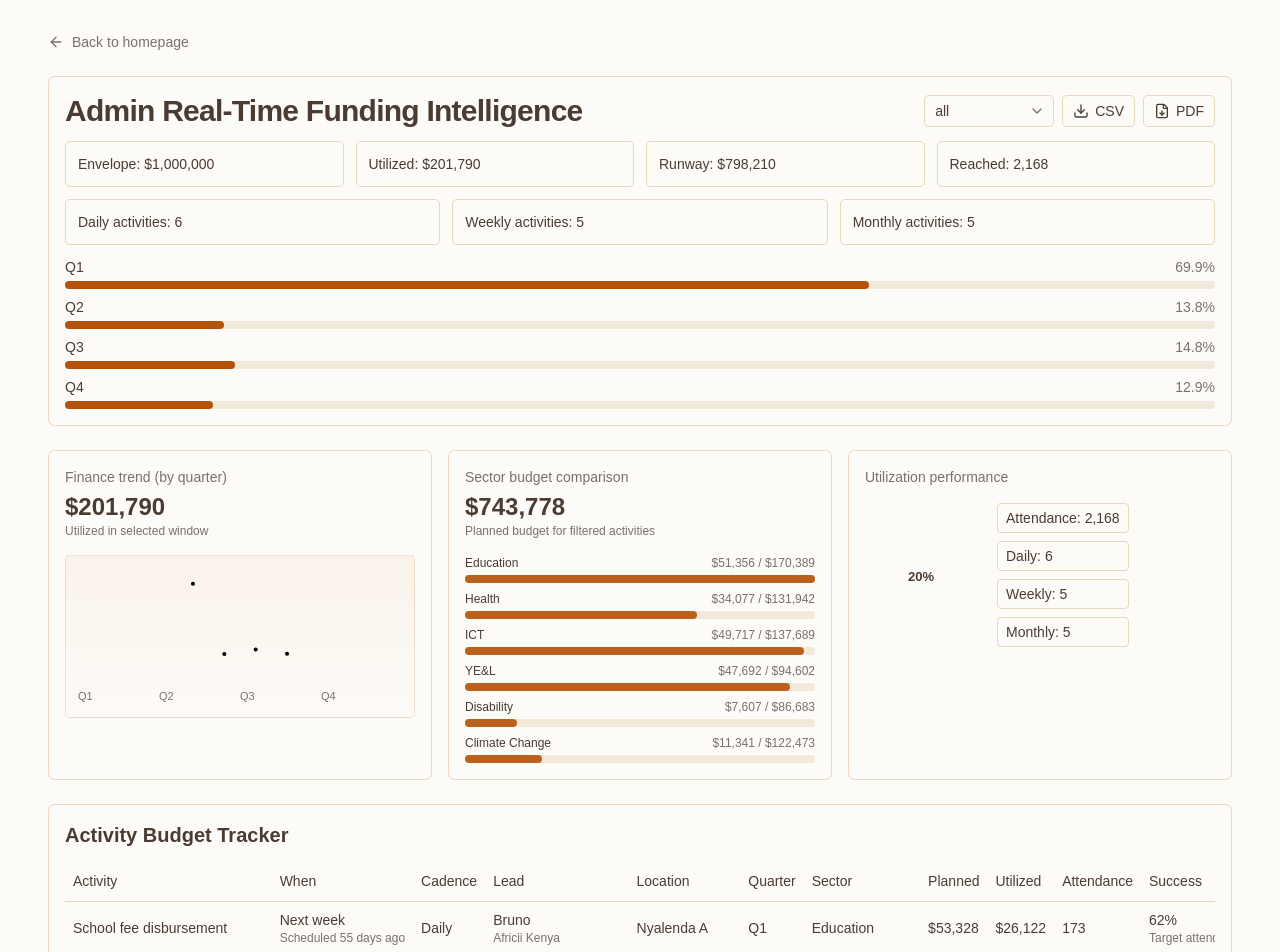
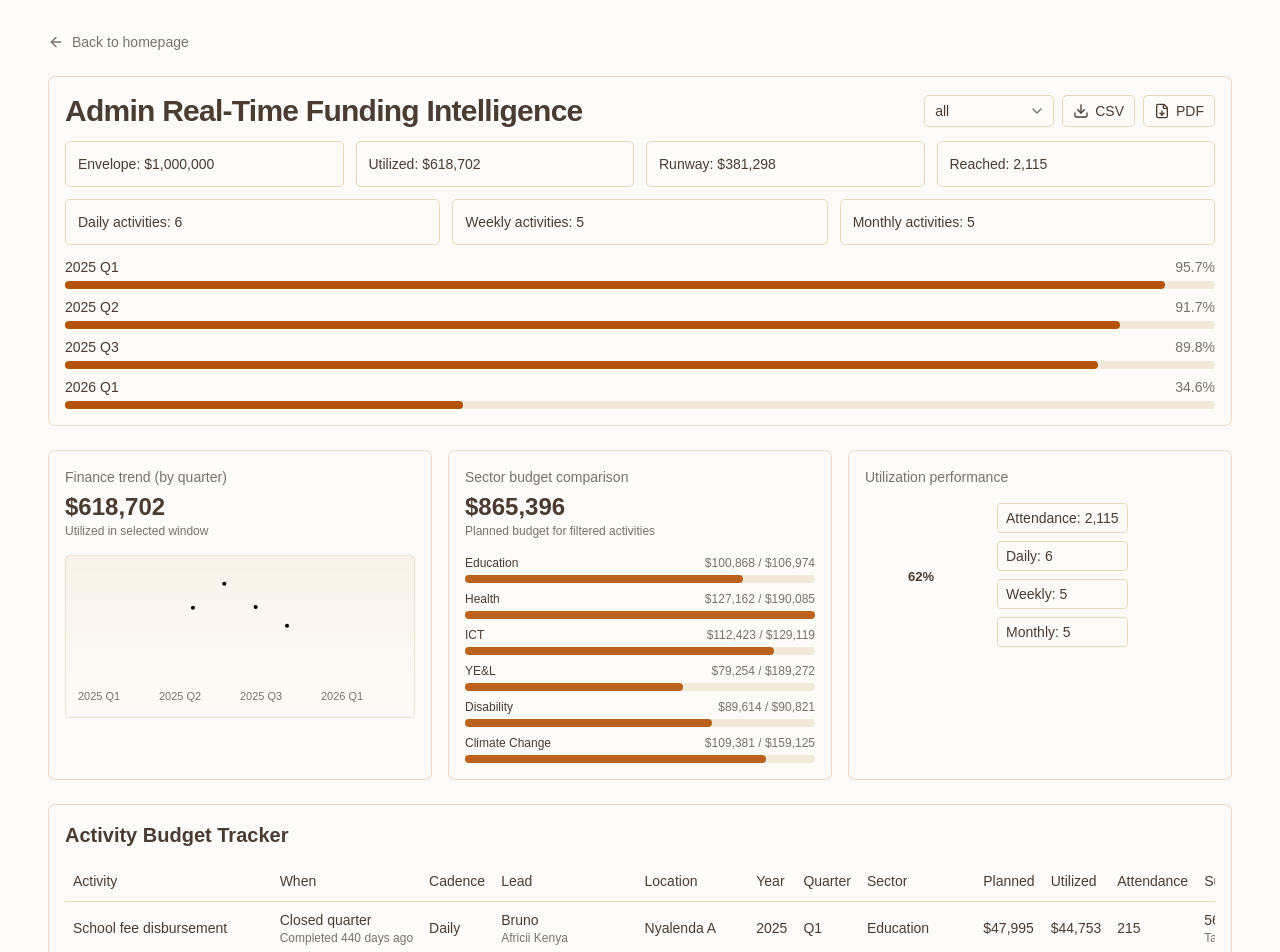
Before and after one commit to mesh029/africii, a Next.js app: page /admin-finance in a window 1280 px wide. Shown: the top 952 px of the page. Built offline with nearby package versions, Linux system fonts and the light colour scheme.

Commit message:
Fix admin refresh theme persistence with hydration-safe theme sync

```diff
--- a/app/admin-finance/page.tsx
+++ b/app/admin-finance/page.tsx
@@ -12,6 +12,7 @@ import { Table, TableBody, TableCell, TableHead, TableHeader, TableRow } from "@
 type Sector = "Education" | "Health" | "ICT" | "YE&L" | "Disability" | "Climate Change";
 type Activity = {
   id: string;
+  year: 2025 | 2026;
   quarter: "Q1" | "Q2" | "Q3" | "Q4";
   sector: Sector;
   cadence: "Daily" | "Weekly" | "Monthly";
@@ -31,18 +32,15 @@ type Activity = {
 };
 
 const TOTAL_FUNDING_USD = 1_000_000;
-const QUARTERS = ["Q1", "Q2", "Q3", "Q4"] as const;
+const PERIODS = [
+  { year: 2025 as const, quarter: "Q1" as const },
+  { year: 2025 as const, quarter: "Q2" as const },
+  { year: 2025 as const, quarter: "Q3" as const },
+  { year: 2026 as const, quarter: "Q1" as const },
+];
 
 function quarterToIndex(quarter: "Q1" | "Q2" | "Q3" | "Q4") {
-  return QUARTERS.indexOf(quarter);
-}
-
-function getCurrentQuarter(now: Date): "Q1" | "Q2" | "Q3" | "Q4" {
-  const month = now.getMonth();
-  if (month <= 2) return "Q1";
-  if (month <= 5) return "Q2";
-  if (month <= 8) return "Q3";
-  return "Q4";
+  return (["Q1", "Q2", "Q3", "Q4"] as const).indexOf(quarter);
 }
 
 function seededRandom(seed: number): () => number {
@@ -60,8 +58,8 @@ function randomBetween(rng: () => number, min: number, max: number) {
 function generateActivities(seed = 2026): Activity[] {
   const rng = seededRandom(seed);
   const now = new Date();
-  const currentQuarter = getCurrentQuarter(now);
-  const currentQuarterIndex = quarterToIndex(currentQuarter);
+  const currentQuarter = "Q1";
+  const currentYear = 2026;
   const titles = [
     "School fee disbursement",
     "Ward planning meeting",
@@ -73,7 +71,6 @@ function generateActivities(seed = 2026): Activity[] {
     "Monitoring & evaluation review",
   ];
   const sectors: Sector[] = ["Education", "Health", "ICT", "YE&L", "Disability", "Climate Change"];
-  const quarters: Array<"Q1" | "Q2" | "Q3" | "Q4"> = ["Q1", "Q1", "Q2", "Q2", "Q3", "Q3", "Q4", "Q4"];
   const cadences: Array<"Daily" | "Weekly" | "Monthly"> = ["Daily", "Weekly", "Monthly"];
   const organizers = ["Bruno", "Akinyi", "Otieno", "Faith", "Omondi", "Atieno"];
   const organizations = ["Africii Kenya", "Nyalenda CBO Network", "Kisumu Education Desk", "Health Link Trust"];
@@ -86,11 +83,13 @@ function generateActivities(seed = 2026): Activity[] {
   ];
 
   return Array.from({ length: 16 }, (_, idx) => {
-    const quarter = quarters[idx % quarters.length];
+    const period = PERIODS[idx % PERIODS.length];
+    const quarter = period.quarter;
+    const year = period.year;
     const quarterIndex = quarterToIndex(quarter);
     const quarterStartMonth = quarterIndex * 3;
     const scheduledAt = new Date(
-      now.getFullYear(),
+      year,
       quarterStartMonth + randomBetween(rng, 0, 2),
       randomBetween(rng, 2, 26),
       randomBetween(rng, 8, 16),
@@ -103,18 +102,23 @@ function generateActivities(seed = 2026): Activity[] {
     let status: Activity["status"] = "Scheduled";
     let completedAt: string | undefined;
 
-    if (quarterIndex < currentQuarterIndex) {
+    const isClosedQuarter = year < currentYear || (year === currentYear && quarter !== currentQuarter);
+    const isCurrentQuarter = year === currentYear && quarter === currentQuarter;
+    const periodScale = year === 2026 && quarter === "Q1" ? 1.25 : year === 2025 && quarter === "Q3" ? 1.05 : 0.9;
+    const scaledPlanned = Math.round(planned * periodScale);
+
+    if (isClosedQuarter) {
       // Closed quarters should look final and immutable.
-      actual = randomBetween(rng, Math.round(planned * 0.82), planned);
+      actual = randomBetween(rng, Math.round(scaledPlanned * 0.82), scaledPlanned);
       status = "Completed";
       scheduleLabel = "Closed quarter";
       const completedDate = new Date(scheduledAt);
       completedDate.setDate(scheduledAt.getDate() + randomBetween(rng, 0, 5));
       completedDate.setHours(randomBetween(rng, 12, 18));
       completedAt = completedDate.toISOString();
-    } else if (quarterIndex > currentQuarterIndex) {
+    } else if (!isCurrentQuarter) {
       // Future quarter plans stay scheduled with early commitments only.
-      actual = randomBetween(rng, Math.round(planned * 0.04), Math.round(planned * 0.22));
+      actual = randomBetween(rng, Math.round(scaledPlanned * 0.04), Math.round(scaledPlanned * 0.22));
       status = "Scheduled";
       scheduleLabel = scheduledAt.getMonth() === now.getMonth() ? "Later this month" : "Upcoming quarter";
     } else if (lifecycle === 0) {
@@ -140,6 +144,7 @@ function generateActivities(seed = 2026): Activity[] {
 
     return {
       id: `ACT-${String(idx + 1).padStart(3, "0")}`,
+      year,
       quarter,
       sector: sectors[idx % sectors.length],
       cadence: cadences[idx % cadences.length],
@@ -147,7 +152,7 @@ function generateActivities(seed = 2026): Activity[] {
       organization: organizations[idx % organizations.length],
       location: locations[idx % locations.length],
       title: titles[idx % titles.length],
-      plannedUsd: planned,
+      plannedUsd: scaledPlanned,
       actualUsd: actual,
       attendance: randomBetween(rng, 20, 220),
       successCriteria: successCriteria[idx % successCriteria.length],
@@ -233,20 +238,21 @@ export default function AdminFinancePage() {
   const [activities, setActivities] = useState<Activity[]>(() => generateActivities());
   const router = useRouter();
   const pathname = usePathname();
-  const [selectedQuarter, setSelectedQuarter] = useState<"all" | "Q1" | "Q2" | "Q3" | "Q4">(() => {
+  const [selectedPeriod, setSelectedPeriod] = useState<"all" | "2025-Q1" | "2025-Q2" | "2025-Q3" | "2026-Q1">(() => {
     if (typeof window === "undefined") return "all";
-    const quarter = new URLSearchParams(window.location.search).get("quarter");
-    return quarter === "Q1" || quarter === "Q2" || quarter === "Q3" || quarter === "Q4"
-      ? quarter
+    const period = new URLSearchParams(window.location.search).get("period");
+    return period === "2025-Q1" || period === "2025-Q2" || period === "2025-Q3" || period === "2026-Q1"
+      ? period
       : "all";
   });
 
   useEffect(() => {
-    const currentQuarter = getCurrentQuarter(new Date());
+    const currentQuarter = "Q1";
+    const currentYear = 2026;
     const timer = window.setInterval(() => {
       setActivities((previous) =>
         previous.map((activity, idx) => {
-          if (activity.quarter !== currentQuarter) return activity;
+          if (activity.quarter !== currentQuarter || activity.year !== currentYear) return activity;
           if (activity.status === "Completed") return activity;
           const increment = ((idx % 4) + 1) * 140;
           const nextActual = Math.min(activity.plannedUsd, activity.actualUsd + increment);
@@ -270,10 +276,10 @@ export default function AdminFinancePage() {
   }, []);
 
   const filteredActivities = useMemo(() => {
-    return selectedQuarter === "all"
-      ? activities
-      : activities.filter((activity) => activity.quarter === selectedQuarter);
-  }, [activities, selectedQuarter]);
+    if (selectedPeriod === "all") return activities;
+    const [year, quarter] = selectedPeriod.split("-") as ["2025" | "2026", "Q1" | "Q2" | "Q3" | "Q4"];
+    return activities.filter((activity) => String(activity.year) === year && activity.quarter === quarter);
+  }, [activities, selectedPeriod]);
 
   const summary = useMemo(() => {
     const planned = filteredActivities.reduce((sum, item) => sum + item.plannedUsd, 0);
@@ -297,18 +303,23 @@ export default function AdminFinancePage() {
   }, [filteredActivities]);
 
   const byQuarter = useMemo(() => {
-    return QUARTERS.map((quarter) => {
-      const rows = activities.filter((item) => item.quarter === quarter);
+    return PERIODS.map((period) => {
+      const rows = activities.filter((item) => item.quarter === period.quarter && item.year === period.year);
       const planned = rows.reduce((sum, item) => sum + item.plannedUsd, 0);
       const actual = rows.reduce((sum, item) => sum + item.actualUsd, 0);
-      return { quarter, planned, actual, utilization: planned ? (actual / planned) * 100 : 0 };
+      return {
+        period: `${period.year} ${period.quarter}`,
+        planned,
+        actual,
+        utilization: planned ? (actual / planned) * 100 : 0,
+      };
     });
   }, [activities]);
 
   const trendPoints = useMemo(() => {
     return byQuarter.map((item) => ({
-      key: item.quarter,
-      label: item.quarter,
+      key: item.period,
+      label: item.period,
       planned: item.planned,
       actual: item.actual,
     }));
@@ -364,39 +375,43 @@ export default function AdminFinancePage() {
           <h1 className="text-3xl font-semibold tracking-tight">Admin Real-Time Funding Intelligence</h1>
           <div className="flex flex-wrap items-center gap-2">
             <Select
-              value={selectedQuarter}
+              value={selectedPeriod}
               onValueChange={(value) => {
-                const selected = value === "Q1" || value === "Q2" || value === "Q3" || value === "Q4" ? value : "all";
+                const selected =
+                  value === "2025-Q1" || value === "2025-Q2" || value === "2025-Q3" || value === "2026-Q1"
+                    ? value
+                    : "all";
                 const params = new URLSearchParams(window.location.search);
                 if (selected === "all") {
-                  params.delete("quarter");
+                  params.delete("period");
                 } else {
-                  params.set("quarter", selected);
+                  params.set("period", selected);
                 }
                 const query = params.toString();
                 router.replace(query ? `${pathname}?${query}` : pathname);
-                setSelectedQuarter(selected);
+                setSelectedPeriod(selected);
               }}
             >
               <SelectTrigger className="w-[130px]">
-                <SelectValue placeholder="Quarter" />
+                <SelectValue placeholder="Period" />
               </SelectTrigger>
               <SelectContent>
                 <SelectItem value="all">All</SelectItem>
-                <SelectItem value="Q1">Q1</SelectItem>
-                <SelectItem value="Q2">Q2</SelectItem>
-                <SelectItem value="Q3">Q3</SelectItem>
-                <SelectItem value="Q4">Q4</SelectItem>
+                <SelectItem value="2025-Q1">2025 Q1</SelectItem>
+                <SelectItem value="2025-Q2">2025 Q2</SelectItem>
+                <SelectItem value="2025-Q3">2025 Q3</SelectItem>
+                <SelectItem value="2026-Q1">2026 Q1</SelectItem>
               </SelectContent>
             </Select>
             <Button
               variant="outline"
               onClick={() => {
                 const header =
-                  "Activity,Quarter,Cadence,Sector,Organizer,Organization,Location,Planned USD,Actual USD,Attendance,Success Criteria,Success Rate,Status,Scheduled,Completed";
+                  "Activity,Year,Quarter,Cadence,Sector,Organizer,Organization,Location,Planned USD,Actual USD,Attendance,Success Criteria,Success Rate,Status,Scheduled,Completed";
                 const rows = filteredActivities.map((a) =>
                   [
                     a.title,
+                    a.year,
                     a.quarter,
                     a.cadence,
                     a.sector,
@@ -425,7 +440,7 @@ export default function AdminFinancePage() {
                 const reportLines = [
                   "AFRICII ADMIN FUNDING BRIEF",
                   `Generated: ${new Date().toLocaleString()}`,
-                  `Quarter filter: ${selectedQuarter.toUpperCase()}`,
+                  `Period filter: ${selectedPeriod.toUpperCase()}`,
                   "",
                   `Funding envelope: ${formatMoney(TOTAL_FUNDING_USD)}`,
                   `Planned: ${formatMoney(summary.planned)}`,
@@ -460,9 +475,9 @@ export default function AdminFinancePage() {
         </div>
         <div className="space-y-2">
           {byQuarter.map((item) => (
-            <div key={item.quarter}>
+            <div key={item.period}>
               <div className="mb-1 flex justify-between text-sm">
-                <span>{item.quarter}</span>
+                <span>{item.period}</span>
                 <span className="text-muted-foreground">{item.utilization.toFixed(1)}%</span>
               </div>
               <div className="h-2 rounded-full bg-muted">
@@ -567,6 +582,7 @@ export default function AdminFinancePage() {
               <TableHead>Cadence</TableHead>
               <TableHead>Lead</TableHead>
               <TableHead>Location</TableHead>
+              <TableHead>Year</TableHead>
               <TableHead>Quarter</TableHead>
               <TableHead>Sector</TableHead>
               <TableHead>Planned</TableHead>
@@ -594,6 +610,7 @@ export default function AdminFinancePage() {
                   <p className="text-xs text-muted-foreground">{a.organization}</p>
                 </TableCell>
                 <TableCell>{a.location}</TableCell>
+                <TableCell>{a.year}</TableCell>
                 <TableCell>{a.quarter}</TableCell>
                 <TableCell>{a.sector}</TableCell>
                 <TableCell>${a.plannedUsd.toLocaleString()}</TableCell>
--- a/app/layout.tsx
+++ b/app/layout.tsx
@@ -1,6 +1,7 @@
 import type { Metadata } from "next";
 import { Geist, Geist_Mono } from "next/font/google";
 import { Analytics } from "@vercel/analytics/next";
+import ThemeSync from "@/components/theme-sync";
 import "./globals.css";
 
 const geistSans = Geist({
@@ -45,6 +46,7 @@ export default function RootLayout({
         <script dangerouslySetInnerHTML={{ __html: themeInitScript }} />
       </head>
       <body className="min-h-full flex flex-col">
+        <ThemeSync />
         {children}
         <Analytics />
       </body>
--- /dev/null
+++ b/components/theme-sync.tsx
@@ -0,0 +1,28 @@
+"use client";
+
+import { useEffect } from "react";
+
+function applySavedTheme() {
+  try {
+    const saved = window.localStorage.getItem("africii-theme");
+    const prefersDark = window.matchMedia("(prefers-color-scheme: dark)").matches;
+    const useDark = saved ? saved === "dark" : prefersDark;
+    document.documentElement.classList.toggle("dark", useDark);
+    document.documentElement.style.colorScheme = useDark ? "dark" : "light";
+  } catch {
+    // noop: if storage is unavailable we fallback to system default
+  }
+}
+
+export default function ThemeSync() {
+  useEffect(() => {
+    applySavedTheme();
+    const onStorage = (event: StorageEvent) => {
+      if (event.key === "africii-theme") applySavedTheme();
+    };
+    window.addEventListener("storage", onStorage);
+    return () => window.removeEventListener("storage", onStorage);
+  }, []);
+
+  return null;
+}
```
